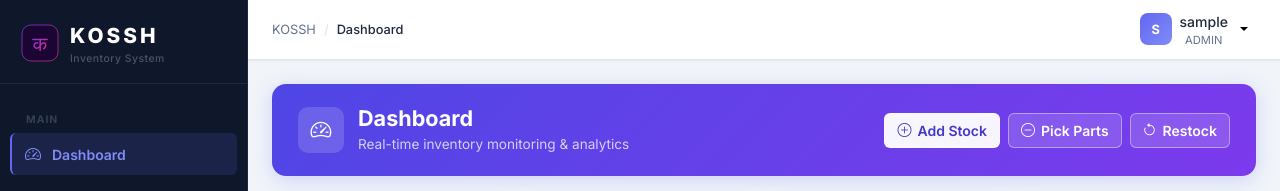
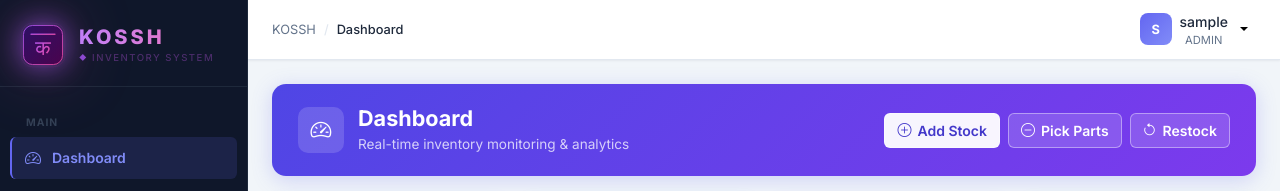
Before and after one commit to Nav228/KOSSH, a Flask app: page / in a window 1280 px wide. Shown: the top 191 px of the page. Run offline with Flask 3, Linux system fonts and the light colour scheme; the visitor is signed in with stand-in values (Sample User, id 1); data that the repository does not hold is empty; some libraries are stand-ins or nearby versions.

Commit message:
Creative sidebar brand redesign
- Badge: deeper purple-magenta gradient bg, Shirorekha top bar, glow on hover
- KOSSH wordmark: gradient text purple→pink matching the badge
- Subtitle: uppercase spaced with ◆ accent dot
- CSS: drop-shadow glow effect that intensifies on hover

```diff
--- a/static/kosh.css
+++ b/static/kosh.css
@@ -116,36 +116,55 @@ h1, h2, h3, h4, h5, h6 { color: var(--text-primary); font-weight: 600; }
 .sidebar-brand {
     display: flex;
     align-items: center;
-    gap: 10px;
-    padding: 20px 20px 16px;
+    gap: 13px;
+    padding: 22px 20px 18px;
     border-bottom: 1px solid var(--sidebar-border);
     text-decoration: none;
 }
 
 .sidebar-brand-logo {
-    width: 40px;
-    height: 40px;
-    display: flex;
-    align-items: center;
-    justify-content: center;
+    width: 46px;
+    height: 46px;
     flex-shrink: 0;
+    filter: drop-shadow(0 0 10px rgba(168, 85, 247, 0.45))
+            drop-shadow(0 0 24px rgba(236, 72, 153, 0.2));
+    transition: filter 0.3s ease;
+}
+.sidebar-brand:hover .sidebar-brand-logo {
+    filter: drop-shadow(0 0 14px rgba(168, 85, 247, 0.7))
+            drop-shadow(0 0 32px rgba(236, 72, 153, 0.35));
 }
 
-.sidebar-brand-logo svg { width: 40px; height: 40px; }
+.sidebar-brand-logo svg { width: 46px; height: 46px; }
 
 .sidebar-brand-text {
-    font-size: 1.3rem;
+    font-size: 1.25rem;
     font-weight: 800;
-    color: #ffffff;
     letter-spacing: 3px;
     text-transform: uppercase;
+    background: linear-gradient(90deg, #c084fc, #f472b6);
+    -webkit-background-clip: text;
+    -webkit-text-fill-color: transparent;
+    background-clip: text;
+    line-height: 1.2;
 }
 
 .sidebar-brand-version {
-    font-size: 0.65rem;
-    color: #475569;
+    font-size: 0.6rem;
+    color: #4b2d6b;
     font-weight: 500;
-    letter-spacing: 0.5px;
+    letter-spacing: 1.5px;
+    text-transform: uppercase;
+    margin-top: 2px;
+    display: flex;
+    align-items: center;
+    gap: 4px;
+}
+
+.brand-dot {
+    font-size: 0.45rem;
+    color: #a855f7;
+    opacity: 0.8;
 }
 
 /* Sidebar section labels */
--- a/templates/base.html
+++ b/templates/base.html
@@ -44,21 +44,33 @@
             <svg viewBox="0 0 80 80" fill="none" xmlns="http://www.w3.org/2000/svg">
                 <defs>
                     <linearGradient id="kaGrad" x1="0%" y1="0%" x2="100%" y2="100%">
-                        <stop offset="0%" stop-color="#7c3aed"/>
-                        <stop offset="100%" stop-color="#db2777"/>
+                        <stop offset="0%" stop-color="#a855f7"/>
+                        <stop offset="100%" stop-color="#ec4899"/>
+                    </linearGradient>
+                    <linearGradient id="bgGrad" x1="0%" y1="0%" x2="100%" y2="100%">
+                        <stop offset="0%" stop-color="#2e1065"/>
+                        <stop offset="100%" stop-color="#4a044e"/>
                     </linearGradient>
                 </defs>
-                <rect x="4" y="4" width="72" height="72" rx="18" fill="#1a0533"/>
-                <rect x="4" y="4" width="72" height="72" rx="18" fill="none" stroke="url(#kaGrad)" stroke-width="1.5"/>
-                <g transform="translate(40, 42)">
-                    <text x="0" y="0" font-family="serif" font-size="40" fill="url(#kaGrad)"
-                          text-anchor="middle" dy="0.35em">क</text>
-                </g>
+                <!-- Outer glow ring -->
+                <rect x="2" y="2" width="76" height="76" rx="20" fill="none"
+                      stroke="url(#kaGrad)" stroke-width="0.5" opacity="0.3"/>
+                <!-- Badge body -->
+                <rect x="6" y="6" width="68" height="68" rx="16" fill="url(#bgGrad)"/>
+                <!-- Inner border -->
+                <rect x="6" y="6" width="68" height="68" rx="16" fill="none"
+                      stroke="url(#kaGrad)" stroke-width="1.5"/>
+                <!-- Shirorekha top bar -->
+                <rect x="18" y="20" width="44" height="2.5" rx="1.2" fill="url(#kaGrad)" opacity="0.9"/>
+                <!-- क character -->
+                <text x="40" y="58" font-family="serif" font-size="36"
+                      fill="url(#kaGrad)" text-anchor="middle">क</text>
             </svg>
         </div>
         <div>
             <div class="sidebar-brand-text">KOSSH</div>
-            <div class="sidebar-brand-version">Inventory System</div>
+            <div class="sidebar-brand-version">
+                <span class="brand-dot">◆</span> Inventory System</div>
         </div>
     </a>
 
```
